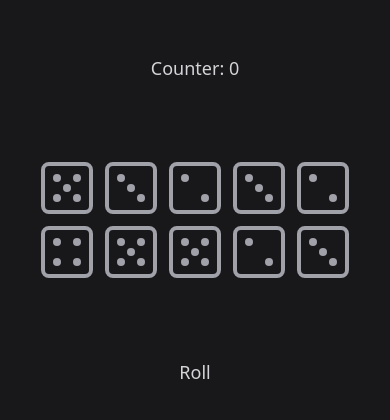
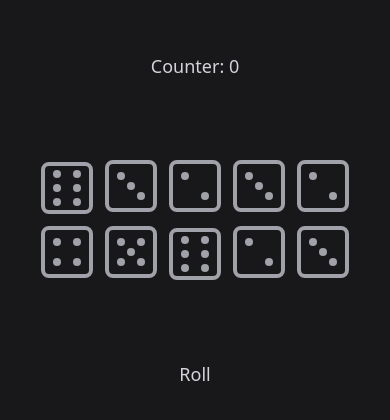
Before and after one commit to nicu420/tenzi-dices, a React (Vite) app: page / in a window 390 px wide. Shown: the part 202-622 px from the top of the page. Built offline with nearby package versions, Linux system fonts and the light colour scheme.

Commit message:
Fix 6th dice face

```diff
--- a/src/Dice.jsx
+++ b/src/Dice.jsx
@@ -9,7 +9,7 @@ function Dice({ value, status, handleClick }) {
         dice = (
           <button
             onClick={handleClick}
-            className="group rounded-lg border-4 border-green-400 p-2 sm:p-3 text-center hover:border-green-300 lg:p-4"
+            className="group rounded-lg border-4 border-green-400 p-2 text-center hover:border-green-300 sm:p-3 lg:p-4"
           >
             <div className="relative flex h-7 w-7 items-center justify-center sm:h-7 sm:w-7 lg:h-12 lg:w-12">
               <div className="center-0 absolute h-2 w-2 rounded-full bg-green-400 group-hover:bg-green-300 lg:h-3 lg:w-3"></div>
@@ -21,7 +21,7 @@ function Dice({ value, status, handleClick }) {
         dice = (
           <button
             onClick={handleClick}
-            className="group rounded-lg border-4 border-green-400 p-2 sm:p-3 text-center hover:border-green-300 lg:p-4"
+            className="group rounded-lg border-4 border-green-400 p-2 text-center hover:border-green-300 sm:p-3 lg:p-4"
           >
             <div className="relative flex h-7 w-7 items-center justify-center sm:h-7 sm:w-7 lg:h-12 lg:w-12">
               <div className="absolute top-0 left-0 h-2 w-2 rounded-full bg-green-400 group-hover:bg-green-300 lg:h-3 lg:w-3"></div>
@@ -34,7 +34,7 @@ function Dice({ value, status, handleClick }) {
         dice = (
           <button
             onClick={handleClick}
-            className="group rounded-lg border-4 border-green-400 p-2 sm:p-3 text-center hover:border-green-300 lg:p-4"
+            className="group rounded-lg border-4 border-green-400 p-2 text-center hover:border-green-300 sm:p-3 lg:p-4"
           >
             <div className="relative flex h-7 w-7 items-center justify-center sm:h-7 sm:w-7 lg:h-12 lg:w-12">
               <div className="absolute top-0 left-0 h-2 w-2 rounded-full bg-green-400 group-hover:bg-green-300 lg:h-3 lg:w-3"></div>
@@ -48,7 +48,7 @@ function Dice({ value, status, handleClick }) {
         dice = (
           <button
             onClick={handleClick}
-            className="group rounded-lg border-4 border-green-400 p-2 sm:p-3 text-center hover:border-green-300 lg:p-4"
+            className="group rounded-lg border-4 border-green-400 p-2 text-center hover:border-green-300 sm:p-3 lg:p-4"
           >
             <div className="relative flex h-7 w-7 items-center justify-center sm:h-7 sm:w-7 lg:h-12 lg:w-12">
               <div className="absolute top-0 left-0 h-2 w-2 rounded-full bg-green-400 group-hover:bg-green-300 lg:h-3 lg:w-3"></div>
@@ -63,10 +63,10 @@ function Dice({ value, status, handleClick }) {
         dice = (
           <button
             onClick={handleClick}
-            className="group rounded-lg border-4 border-green-400 p-2 sm:p-3 text-center hover:border-green-300 lg:p-4"
+            className="group rounded-lg border-4 border-green-400 p-2 text-center hover:border-green-300 sm:p-3 lg:p-4"
           >
             <div className="relative flex h-7 w-7 items-center justify-center sm:h-7 sm:w-7 lg:h-12 lg:w-12">
-              <p className="absolute top-0 left-0 h-2 w-2 rounded-full bg-green-400 group-hover:bg-green-300 lg:h-3 lg:w-3"></p>
+              <div className="absolute top-0 left-0 h-2 w-2 rounded-full bg-green-400 group-hover:bg-green-300 lg:h-3 lg:w-3"></div>
               <div className="absolute top-0 right-0 h-2 w-2 rounded-full bg-green-400 group-hover:bg-green-300 lg:h-3 lg:w-3"></div>
               <div className="absolute bottom-0 left-0 h-2 w-2 rounded-full bg-green-400 group-hover:bg-green-300 lg:h-3 lg:w-3"></div>
               <div className="absolute bottom-0 right-0 h-2 w-2 rounded-full bg-green-400 group-hover:bg-green-300 lg:h-3 lg:w-3"></div>
@@ -79,14 +79,19 @@ function Dice({ value, status, handleClick }) {
         dice = (
           <button
             onClick={handleClick}
-            className="group rounded-lg border-4 border-green-400 p-2 sm:p-3 text-center hover:border-green-300 lg:p-4"
+            className="group rounded-lg border-4 border-green-400 p-2 text-center hover:border-green-300 sm:p-3 lg:p-4"
           >
-            <div className="relative flex h-7 w-7 items-center justify-center sm:h-7 sm:w-7 lg:h-12 lg:w-12">
-              <div className="absolute top-0 left-0 h-2 w-2 rounded-full bg-green-400 group-hover:bg-green-300 lg:h-3 lg:w-3"></div>
-              <div className="absolute top-0 right-0 h-2 w-2 rounded-full bg-green-400 group-hover:bg-green-300 lg:h-3 lg:w-3"></div>
-              <div className="center-0 absolute h-2 w-2 rounded-full bg-green-400 group-hover:bg-green-300 lg:h-3 lg:w-3"></div>
-              <div className="absolute bottom-0 left-0 h-2 w-2 rounded-full bg-green-400 group-hover:bg-green-300 lg:h-3 lg:w-3"></div>
-              <div className="absolute bottom-0 right-0 h-2 w-2 rounded-full bg-green-400 group-hover:bg-green-300 lg:h-3 lg:w-3"></div>
+            <div className="relative flex h-7 w-7 items-center justify-between sm:h-7 sm:w-7 lg:h-12 lg:w-12">
+              <div className="flex flex-col gap-1.5">
+                <div className="h-2 w-2 rounded-full bg-green-400 group-hover:bg-green-300 lg:h-3 lg:w-3"></div>
+                <div className="h-2 w-2 rounded-full bg-green-400 group-hover:bg-green-300 lg:h-3 lg:w-3"></div>
+                <div className="h-2 w-2 rounded-full bg-green-400 group-hover:bg-green-300 lg:h-3 lg:w-3"></div>
+              </div>
+              <div className="flex flex-col gap-1.5">
+                <div className="h-2 w-2 rounded-full bg-green-400 group-hover:bg-green-300 lg:h-3 lg:w-3"></div>
+                <div className="h-2 w-2 rounded-full bg-green-400 group-hover:bg-green-300 lg:h-3 lg:w-3"></div>
+                <div className="h-2 w-2 rounded-full bg-green-400 group-hover:bg-green-300 lg:h-3 lg:w-3"></div>
+              </div>
             </div>
           </button>
         );
@@ -98,7 +103,7 @@ function Dice({ value, status, handleClick }) {
         dice = (
           <button
             onClick={handleClick}
-            className="group rounded-lg border-4 border-zinc-400 p-2 sm:p-3 text-center hover:border-zinc-300 lg:p-4"
+            className="group rounded-lg border-4 border-zinc-400 p-2 text-center hover:border-zinc-300 sm:p-3 lg:p-4"
           >
             <div className="relative flex h-7 w-7 items-center justify-center sm:h-7 sm:w-7 lg:h-12 lg:w-12">
               <div className="center-0 absolute h-2 w-2 rounded-full bg-zinc-400 group-hover:bg-zinc-300 lg:h-3 lg:w-3"></div>
@@ -110,7 +115,7 @@ function Dice({ value, status, handleClick }) {
         dice = (
           <button
             onClick={handleClick}
-            className="group rounded-lg border-4 border-zinc-400 p-2 sm:p-3 text-center hover:border-zinc-300 lg:p-4"
+            className="group rounded-lg border-4 border-zinc-400 p-2 text-center hover:border-zinc-300 sm:p-3 lg:p-4"
           >
             <div className="relative flex h-7 w-7 items-center justify-center sm:h-7 sm:w-7 lg:h-12 lg:w-12">
               <div className="absolute top-0 left-0 h-2 w-2 rounded-full bg-zinc-400 group-hover:bg-zinc-300 lg:h-3 lg:w-3"></div>
@@ -123,7 +128,7 @@ function Dice({ value, status, handleClick }) {
         dice = (
           <button
             onClick={handleClick}
-            className="group rounded-lg border-4 border-zinc-400 p-2 sm:p-3 text-center hover:border-zinc-300 lg:p-4"
+            className="group rounded-lg border-4 border-zinc-400 p-2 text-center hover:border-zinc-300 sm:p-3 lg:p-4"
           >
             <div className="relative flex h-7 w-7 items-center justify-center sm:h-7 sm:w-7 lg:h-12 lg:w-12">
               <div className="absolute top-0 left-0 h-2 w-2 rounded-full bg-zinc-400 group-hover:bg-zinc-300 lg:h-3 lg:w-3"></div>
@@ -137,7 +142,7 @@ function Dice({ value, status, handleClick }) {
         dice = (
           <button
             onClick={handleClick}
-            className="group rounded-lg border-4 border-zinc-400 p-2 sm:p-3 text-center hover:border-zinc-300 lg:p-4"
+            className="group rounded-lg border-4 border-zinc-400 p-2 text-center hover:border-zinc-300 sm:p-3 lg:p-4"
           >
             <div className="relative flex h-7 w-7 items-center justify-center sm:h-7 sm:w-7 lg:h-12 lg:w-12">
               <div className="absolute top-0 left-0 h-2 w-2 rounded-full bg-zinc-400 group-hover:bg-zinc-300 lg:h-3 lg:w-3"></div>
@@ -152,10 +157,10 @@ function Dice({ value, status, handleClick }) {
         dice = (
           <button
             onClick={handleClick}
-            className="group rounded-lg border-4 border-zinc-400 p-2 sm:p-3 text-center hover:border-zinc-300 lg:p-4"
+            className="group rounded-lg border-4 border-zinc-400 p-2 text-center hover:border-zinc-300 sm:p-3 lg:p-4"
           >
             <div className="relative flex h-7 w-7 items-center justify-center sm:h-7 sm:w-7 lg:h-12 lg:w-12">
-              <p className="absolute top-0 left-0 h-2 w-2 rounded-full bg-zinc-400 group-hover:bg-zinc-300 lg:h-3 lg:w-3"></p>
+              <div className="absolute top-0 left-0 h-2 w-2 rounded-full bg-zinc-400 group-hover:bg-zinc-300 lg:h-3 lg:w-3"></div>
               <div className="absolute top-0 right-0 h-2 w-2 rounded-full bg-zinc-400 group-hover:bg-zinc-300 lg:h-3 lg:w-3"></div>
               <div className="absolute bottom-0 left-0 h-2 w-2 rounded-full bg-zinc-400 group-hover:bg-zinc-300 lg:h-3 lg:w-3"></div>
               <div className="absolute bottom-0 right-0 h-2 w-2 rounded-full bg-zinc-400 group-hover:bg-zinc-300 lg:h-3 lg:w-3"></div>
@@ -168,14 +173,19 @@ function Dice({ value, status, handleClick }) {
         dice = (
           <button
             onClick={handleClick}
-            className="group rounded-lg border-4 border-zinc-400 p-2 sm:p-3 text-center hover:border-zinc-300 lg:p-4"
+            className="group rounded-lg border-4 border-zinc-400 p-2 text-center hover:border-zinc-300 sm:p-3 lg:p-4"
           >
-            <div className="relative flex h-7 w-7 items-center justify-center sm:h-7 sm:w-7 lg:h-12 lg:w-12">
-              <div className="absolute top-0 left-0 h-2 w-2 rounded-full bg-zinc-400 group-hover:bg-zinc-300 lg:h-3 lg:w-3"></div>
-              <div className="absolute top-0 right-0 h-2 w-2 rounded-full bg-zinc-400 group-hover:bg-zinc-300 lg:h-3 lg:w-3"></div>
-              <div className="center-0 absolute h-2 w-2 rounded-full bg-zinc-400 group-hover:bg-zinc-300 lg:h-3 lg:w-3"></div>
-              <div className="absolute bottom-0 left-0 h-2 w-2 rounded-full bg-zinc-400 group-hover:bg-zinc-300 lg:h-3 lg:w-3"></div>
-              <div className="absolute bottom-0 right-0 h-2 w-2 rounded-full bg-zinc-400 group-hover:bg-zinc-300 lg:h-3 lg:w-3"></div>
+            <div className="relative flex h-7 w-7 items-center justify-between sm:h-7 sm:w-7 lg:h-12 lg:w-12">
+              <div className="flex flex-col gap-1.5">
+                <div className="h-2 w-2 rounded-full bg-zinc-400 group-hover:bg-zinc-300 lg:h-3 lg:w-3"></div>
+                <div className="h-2 w-2 rounded-full bg-zinc-400 group-hover:bg-zinc-300 lg:h-3 lg:w-3"></div>
+                <div className="h-2 w-2 rounded-full bg-zinc-400 group-hover:bg-zinc-300 lg:h-3 lg:w-3"></div>
+              </div>
+              <div className="flex flex-col gap-1.5">
+                <div className="h-2 w-2 rounded-full bg-zinc-400 group-hover:bg-zinc-300 lg:h-3 lg:w-3"></div>
+                <div className="h-2 w-2 rounded-full bg-zinc-400 group-hover:bg-zinc-300 lg:h-3 lg:w-3"></div>
+                <div className="h-2 w-2 rounded-full bg-zinc-400 group-hover:bg-zinc-300 lg:h-3 lg:w-3"></div>
+              </div>
             </div>
           </button>
         );
```
